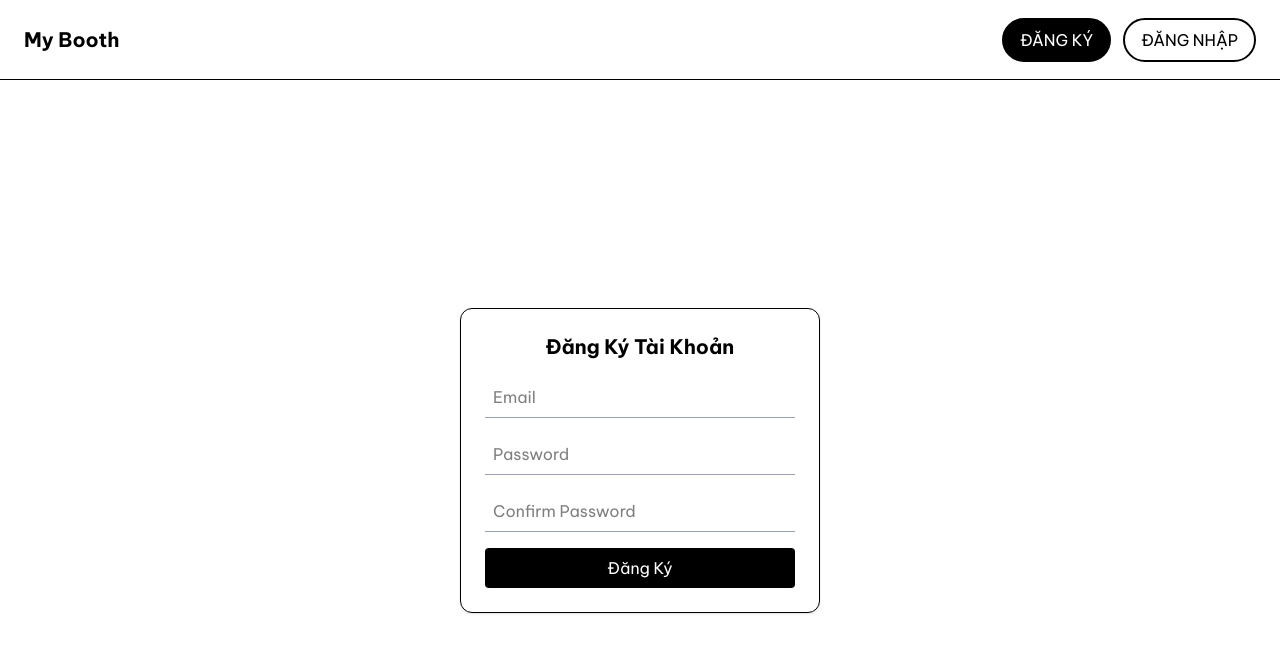
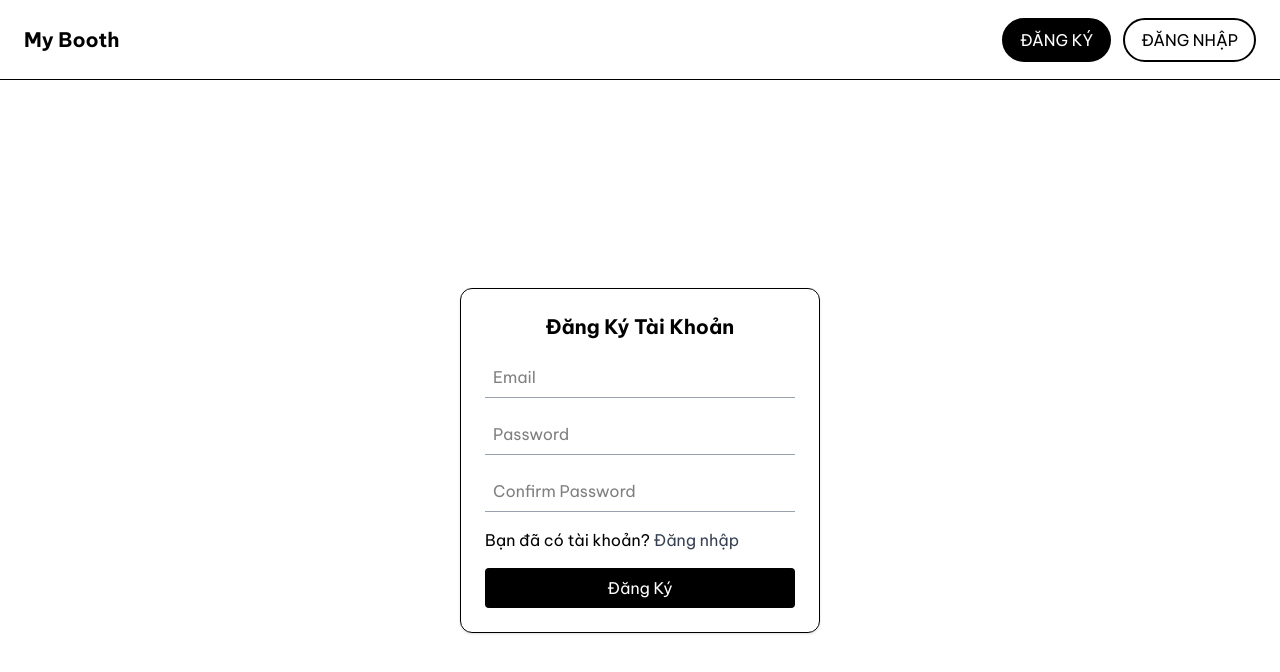
Before and after one commit to hmbaodev/my-booth, a React (Vite) app: page /register in a window 1280 px wide. Shown: the top 672 px of the page. Built offline with nearby package versions, Linux system fonts and the light colour scheme; no server answers.

Commit message:
chore: add navigation in auth pages

```diff
--- a/src/pages/Login.tsx
+++ b/src/pages/Login.tsx
@@ -1,5 +1,5 @@
 import { useState } from "react";
-import { useNavigate } from "react-router";
+import { useNavigate, Link } from "react-router";
 
 import { useAuthStore } from "../store/use-auth-provider";
 
@@ -46,7 +46,12 @@ const Login = () => {
           onChange={(e) => setPassword(e.target.value)}
           required
         />
-
+        <p>
+          Bạn chưa có tài khoản?{" "}
+          <Link to="/register" className="text-gray-700 hover:underline">
+            Đăng ký
+          </Link>
+        </p>
         <button
           type="submit"
           className="mt-4 rounded bg-black py-2 text-white hover:opacity-90"
--- a/src/pages/Register.tsx
+++ b/src/pages/Register.tsx
@@ -1,5 +1,5 @@
 import { useState } from "react";
-import { useNavigate } from "react-router";
+import { useNavigate, Link } from "react-router";
 
 import { useAuthStore } from "../store/use-auth-provider";
 
@@ -62,7 +62,12 @@ const Register = () => {
           onChange={(e) => setConfirmPassword(e.target.value)}
           required
         />
-
+        <p>
+          Bạn đã có tài khoản?{" "}
+          <Link to="/login" className="text-gray-700 hover:underline">
+            Đăng nhập
+          </Link>
+        </p>
         <button
           type="submit"
           className="rounded bg-black py-2 text-white hover:opacity-90"
```
